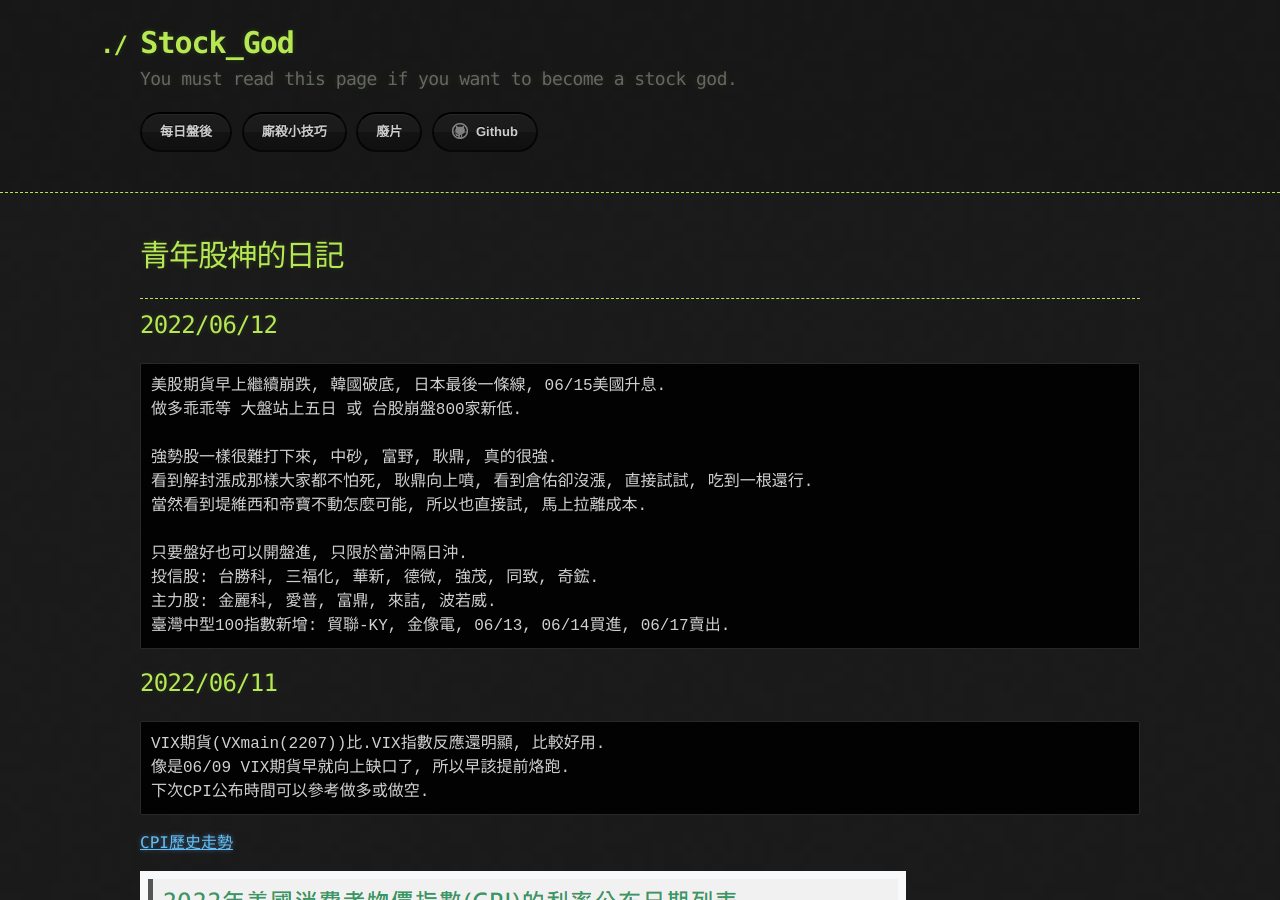
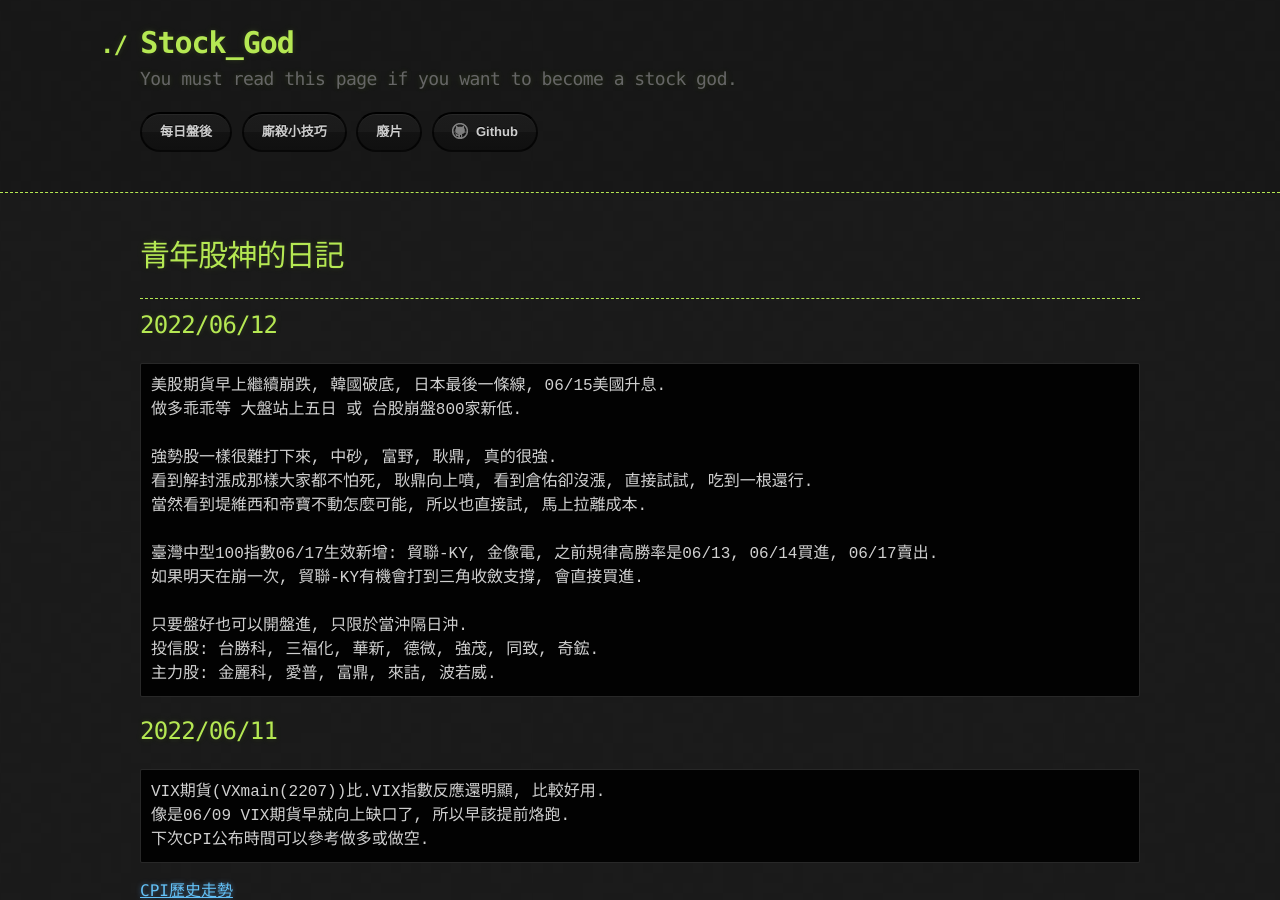
Before and after one commit to lepg5487/Stock_God, a Jekyll site: the page built from index.md, in a window 1280 px wide and 900 px high. Built offline with Jekyll 4.4.1, drawn with Linux system fonts in a browser that asks for light colours; our own code applies the rules of GitHub Pages for plain Markdown files.

Commit message:
Update index.md

````diff
--- a/index.md
+++ b/index.md
@@ -15,10 +15,12 @@ layout: testlayouts
 看到解封漲成那樣大家都不怕死, 耿鼎向上噴, 看到倉佑卻沒漲, 直接試試, 吃到一根還行.
 當然看到堤維西和帝寶不動怎麼可能, 所以也直接試, 馬上拉離成本.
 
+臺灣中型100指數06/17生效新增: 貿聯-KY, 金像電, 之前規律高勝率是06/13, 06/14買進, 06/17賣出.
+如果明天在崩一次, 貿聯-KY有機會打到三角收斂支撐, 會直接買進.
+
 只要盤好也可以開盤進, 只限於當沖隔日沖.
 投信股: 台勝科, 三福化, 華新, 德微, 強茂, 同致, 奇鋐.
 主力股: 金麗科, 愛普, 富鼎, 來詰, 波若威.
-臺灣中型100指數新增: 貿聯-KY, 金像電, 06/13, 06/14買進, 06/17賣出.
 ```
 
 ## 2022/06/11
````
